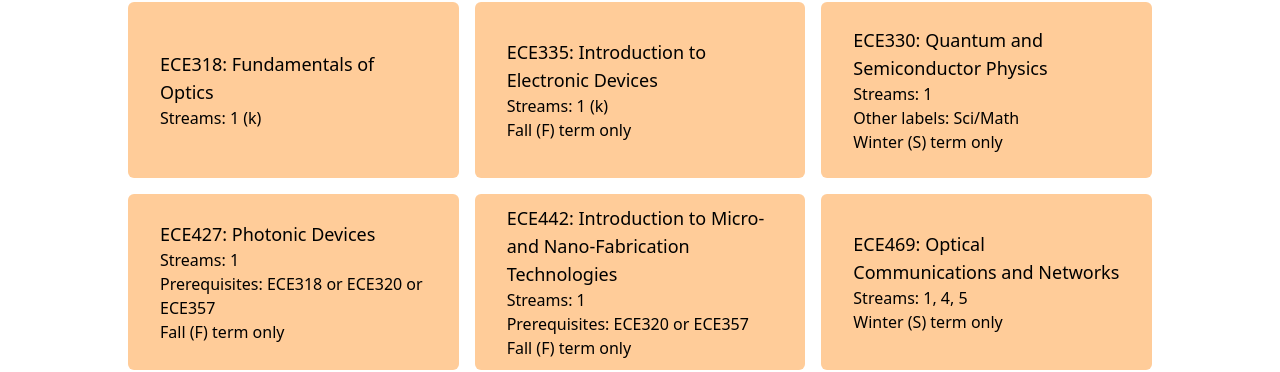
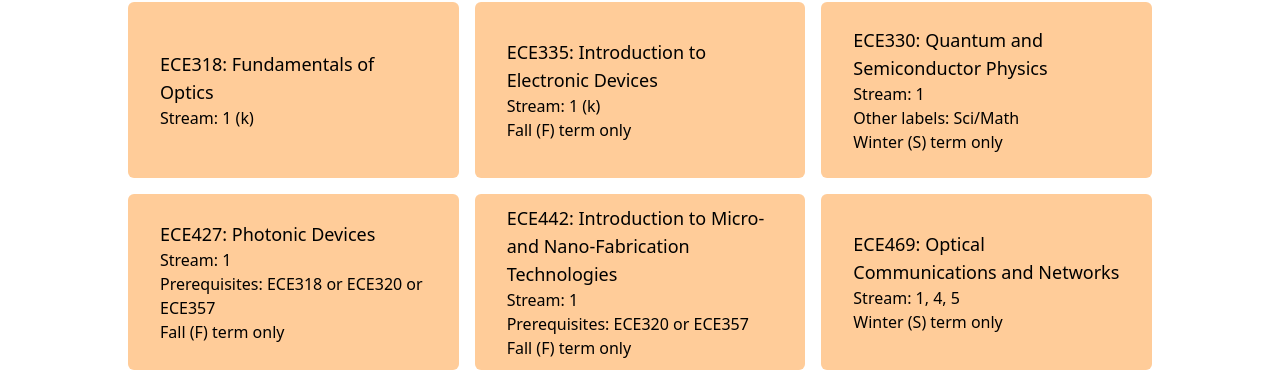
Before and after one commit to sunnwydays/ecepathmaker, a React (Vite) app: page /courses in a window 1280 px wide. Shown: the part 406-778 px from the top of the page. Built offline with nearby package versions, Linux system fonts and the light colour scheme.

Commit message:
Fix stream display on CourseCard

```diff
--- a/src/components/CourseCard.tsx
+++ b/src/components/CourseCard.tsx
@@ -62,8 +62,8 @@ const CourseCard:FC<DraggableCardProps> = (props) => {
                 <span data-testid="course-code">{props.code}</span>
                 <span>: {props.name}</span>
             </h1>
-            <p>Streams: {getStreamLabels(props)}</p>
-            {getOtherLabels(props) && <p>Other labels: {getOtherLabels(props)}</p>}
+            { getStreamLabels(props) && <p>Stream: {getStreamLabels(props)}</p> }
+            { getOtherLabels(props) && <p>Other labels: {getOtherLabels(props)}</p> }
             { props.preq && props.preq.length > 0 && <p>Prerequisites: {getPreqLabels(props)}</p> }
             {(props.onlyF || props.onlyS) && (
                 <p>{props.onlyF ? 'Fall (F)' : 'Winter (S)'} term only</p>
```
